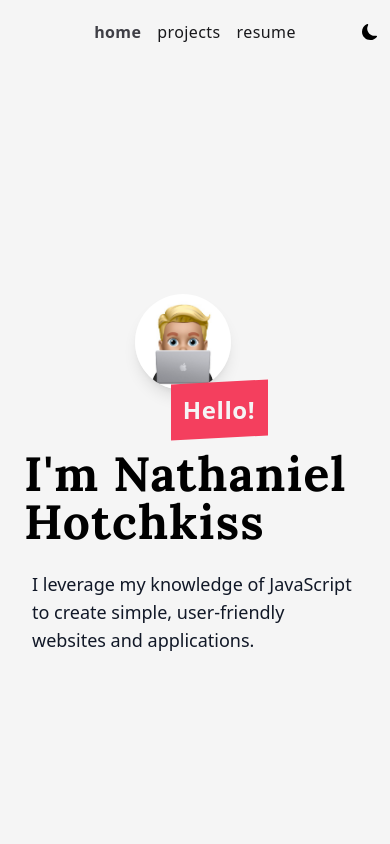
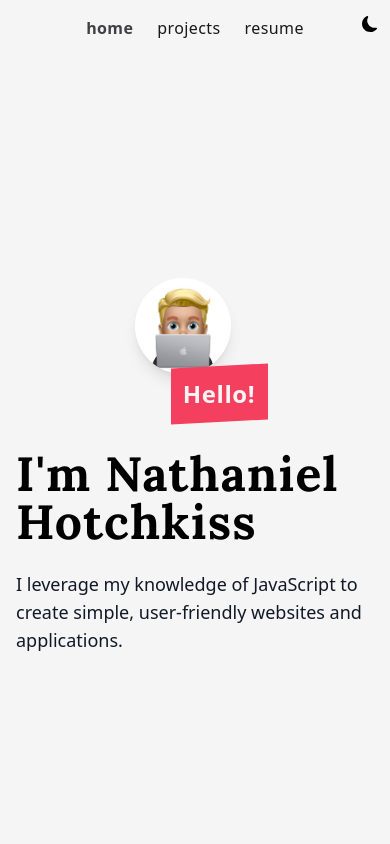
Before and after one commit to NathanielHotchkiss/Portfolio, a React (Create React App) app: page / in a window 390 px wide. Shown: the top 844 px of the page. Built offline with nearby package versions, Linux system fonts and the light colour scheme.

Commit message:
margin adjustment, cleanup

```diff
--- a/src/components/Footer.jsx
+++ b/src/components/Footer.jsx
@@ -1,7 +1,7 @@
 export default function Footer() {
   return (
     <>
-      <ul className="flex h-full justify-center pt-2 space-x-7 md:space-x-14">
+      <ul className="flex justify-center h-full pt-2 space-x-7 md:space-x-14">
         <li className="hover:scale-110">
           <a
             href="https://twitter.com/DevNathanielH"
--- a/src/components/Home.jsx
+++ b/src/components/Home.jsx
@@ -2,10 +2,10 @@ import memojiMacbook from "../images/memojiMacbook.png";
 
 export default function Home() {
   return (
-    <div className="flex place-items-center justify-center min-h-screen">
+    <div className="flex place-items-center justify-center min-h-screen mx-4">
       <div className="relative">
         <div className="flex flex-col sm:flex-row justify-center">
-          <div className="sm:mr-4 flex-shrink-0 self-center">
+          <div className="sm:mr-2 flex-shrink-0 self-center">
             <img
               className="h-24 w-24 mb-1 sm:mb-0 rounded-full shadow-lg dark:shadow-transparent dark:opacity-85"
               src={memojiMacbook}
@@ -24,16 +24,15 @@ export default function Home() {
                 Hello!
               </span>
             </span>
-            <div className="mx-6">
-              <span className="mt-4 text-5xl sm:text-6xl font-lora font-extrabold tracking-wide text-black dark:text-rose-500">
-                I'm Nathaniel Hotchkiss
-              </span>
-            </div>
+
+            <span className="block mt-4 text-5xl sm:text-6xl font-lora font-bold tracking-wide text-black dark:text-rose-500">
+              I'm Nathaniel Hotchkiss
+            </span>
           </div>
         </div>
 
-        <div className="max-w-prose my-6 mx-8 sm:mx-auto">
-          <p className="text-lg">
+        <div className="max-w-prose my-6 sm:mx-auto">
+          <p className="text-lg sm:ml-3">
             I leverage my knowledge of JavaScript to create simple,
             user-friendly websites and applications.
           </p>
--- a/src/components/Navbar.jsx
+++ b/src/components/Navbar.jsx
@@ -2,12 +2,12 @@ import { NavLink } from "react-router-dom";
 
 export default function Navbar() {
   return (
-    <nav className="flex items-center justify-center h-16 mx-auto py-2">
+    <nav className="flex justify-center items-center h-14">
       <NavLink
         to="/"
         className={({ isActive }) =>
           isActive
-            ? "text-base font-bold tracking-wide text-zinc-700 dark:text-zinc-400"
+            ? "text-base font-extrabold tracking-wide text-zinc-700 dark:text-zinc-400"
             : "text-base font-medium tracking-wide text-zinc-900 dark:text-zinc-200"
         }
       >
@@ -17,8 +17,8 @@ export default function Navbar() {
         to="/projects"
         className={({ isActive }) =>
           isActive
-            ? "text-base font-bold tracking-wide text-zinc-700 dark:text-zinc-400 mx-4 sm:mx-12"
-            : "text-base font-medium tracking-wide text-zinc-900 dark:text-zinc-200 mx-4 sm:mx-12"
+            ? "text-base font-extrabold tracking-wide text-zinc-700 dark:text-zinc-400 mx-6 sm:mx-12"
+            : "text-base font-medium tracking-wide text-zinc-900 dark:text-zinc-200 mx-6 sm:mx-12"
         } >
         projects
       </NavLink>
@@ -26,7 +26,7 @@ export default function Navbar() {
         to="/resume"
         className={({ isActive }) =>
         isActive
-          ? "text-base font-bold tracking-wide text-zinc-700 dark:text-zinc-400"
+          ? "text-base font-extrabold tracking-wide text-zinc-700 dark:text-zinc-400"
           : "text-base font-medium tracking-wide text-zinc-900 dark:text-zinc-200"
       } >
         resume
--- a/src/components/ThemeToggle.jsx
+++ b/src/components/ThemeToggle.jsx
@@ -5,7 +5,7 @@ export default function Toggle() {
   const { theme, setTheme } = React.useContext(ThemeContext);
 
   return (
-    <div className="transition duration-1000 ease-in-out rounded-full absolute right-0 top-0 mr-2 mt-5 md:mr-4">
+    <div className="transition duration-1000 ease-in-out rounded-full absolute right-0 top-0 mr-2 mt-3 md:mr-4">
       {theme === "dark" ? (
         <button onClick={() => setTheme(theme === "dark" ? "light" : "dark")}>
           <svg
```
